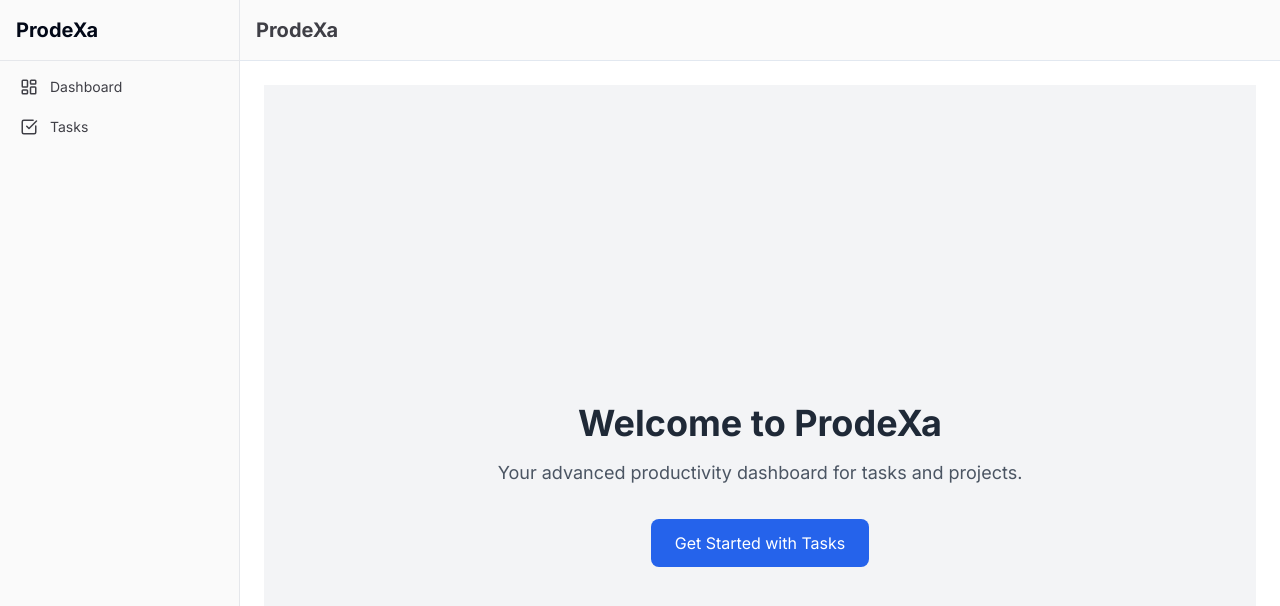
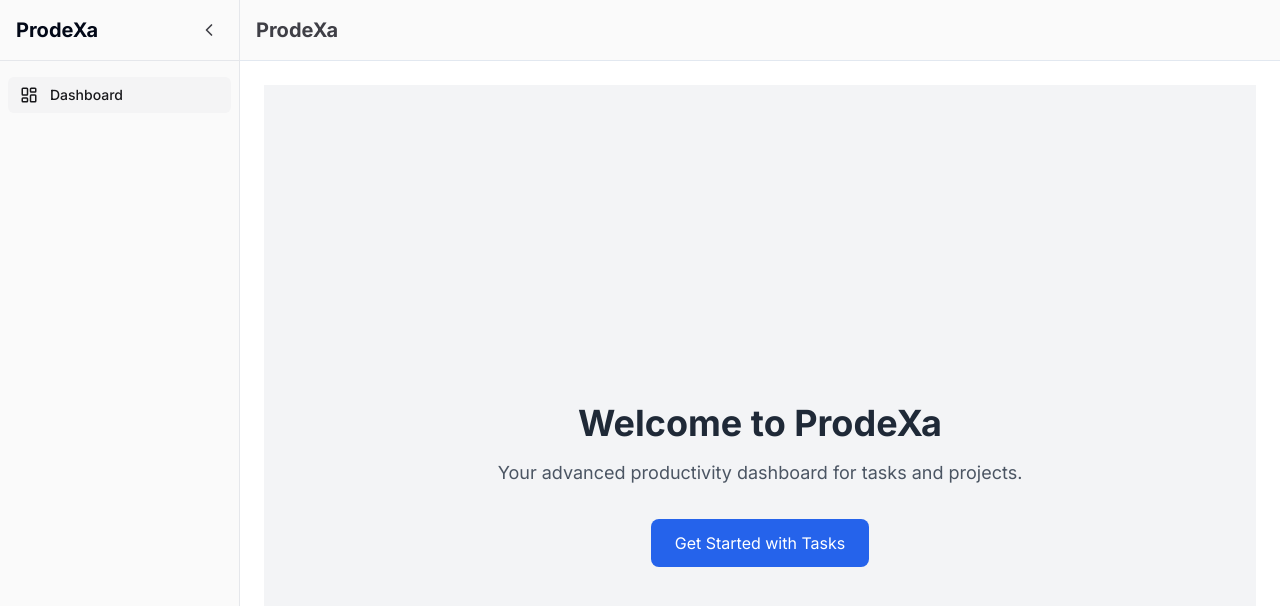
Before and after one commit to farzadasgari/ProdeXa, a React (Vite) app: page / in a window 1280 px wide. Shown: the top 606 px of the page. Built offline with nearby package versions, Linux system fonts and the light colour scheme.

Commit message:
expand sidebar panel

```diff
--- a/src/components/layout/SideBar.tsx
+++ b/src/components/layout/SideBar.tsx
@@ -1,22 +1,76 @@
-import {Link} from "react-router-dom";
-import {LayoutDashboard, CheckSquare} from "lucide-react";
+import {useState} from "react";
+import {Link, useLocation} from "react-router-dom";
+import {cn} from "@/lib/utils";
+import {
+    LayoutDashboard,
+    ChevronLeft,
+    ChevronRight,
+} from "lucide-react";
 
-const Sidebar = () => {
+interface NavItemProps {
+    icon: React.ElementType;
+    label: string;
+    to: string;
+    collapsed: boolean;
+}
+
+const NavItem = ({icon: Icon, label, to, collapsed}: NavItemProps) => {
+    const location = useLocation();
+    const isActive = location.pathname === to ||
+        (to === "/settings" && location.pathname.startsWith("/settings"));
+
     return (
-        <aside className="bg-sidebar h-screen fixed left-0 top-0 w-[240px] border-r border-sidebar-border">
-            <div className="p-4 border-b border-sidebar-border">
-                <span className="text-xl font-bold">ProdeXa</span>
+        <Link
+            to={to}
+            className={cn(
+                "sidebar-link",
+                isActive ? "sidebar-link-active" : "sidebar-link-inactive"
+            )}
+            title={collapsed ? label : undefined}
+        >
+            <Icon size={18}/>
+            {!collapsed && <span>{label}</span>}
+        </Link>
+    );
+};
+
+interface SidebarProps {
+    onCollapseChange?: (collapsed: boolean) => void;
+}
+
+const Sidebar = ({onCollapseChange}: SidebarProps) => {
+    const [collapsed, setCollapsed] = useState(false);
+
+    const toggleSidebar = () => {
+        const newCollapsed = !collapsed;
+        setCollapsed(newCollapsed);
+        onCollapseChange?.(newCollapsed);
+    };
+
+    return (
+        <aside
+            className={cn(
+                "bg-sidebar h-screen fixed left-0 top-0 z-40 transition-all duration-300 border-r border-sidebar-border",
+                collapsed ? "w-[60px]" : "w-[240px]"
+            )}
+        >
+            <div className="flex flex-col h-full">
+                <div className="flex items-center justify-between p-4 border-b border-sidebar-border">
+                    {!collapsed && (
+                        <span className="text-xl font-bold">ProdeXa</span>
+                    )}
+                    <button
+                        onClick={toggleSidebar}
+                        className="p-1 rounded-md hover:bg-sidebar-accent text-sidebar-foreground"
+                    >
+                        {collapsed ? <ChevronRight size={20}/> : <ChevronLeft size={20}/>}
+                    </button>
+                </div>
+
+                <nav className="flex-1 px-2 py-4 space-y-1">
+                    <NavItem icon={LayoutDashboard} label="Dashboard" to="/" collapsed={collapsed}/>
+                </nav>
             </div>
-            <nav className="p-2 space-y-1">
-                <Link to="/" className="sidebar-link sidebar-link-inactive">
-                    <LayoutDashboard size={18}/>
-                    <span>Dashboard</span>
-                </Link>
-                <Link to="/tasks" className="sidebar-link sidebar-link-inactive">
-                    <CheckSquare size={18}/>
-                    <span>Tasks</span>
-                </Link>
-            </nav>
         </aside>
     );
 };
```
